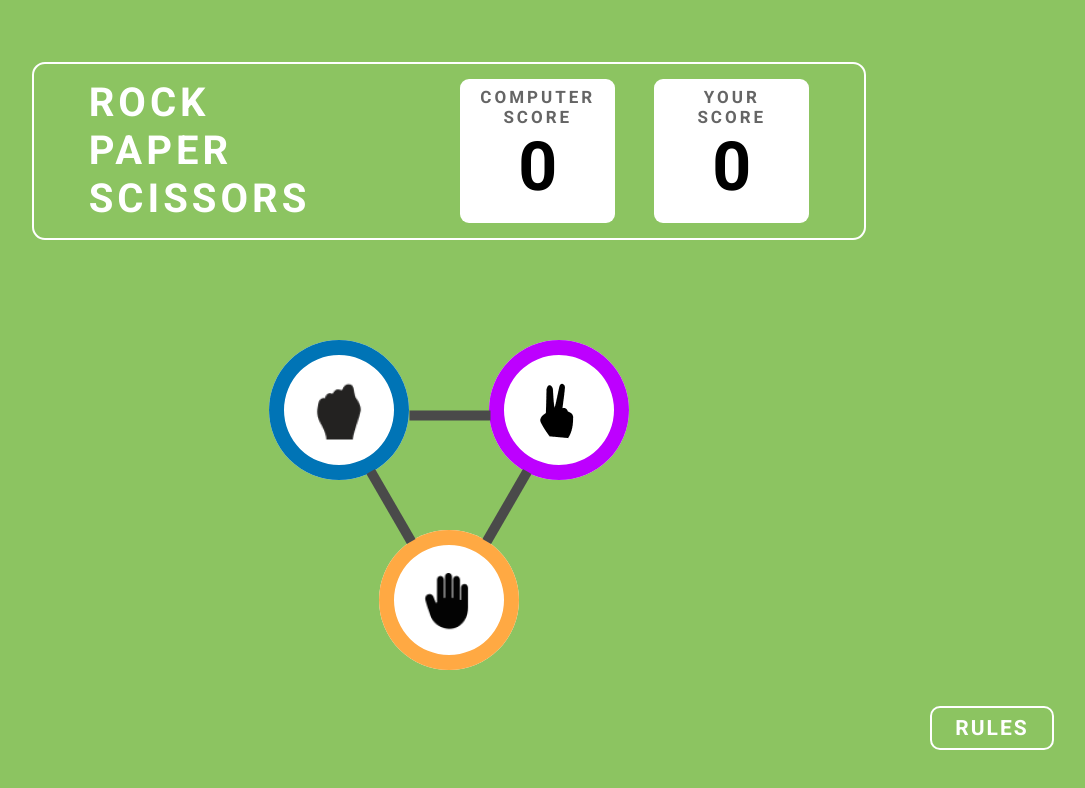
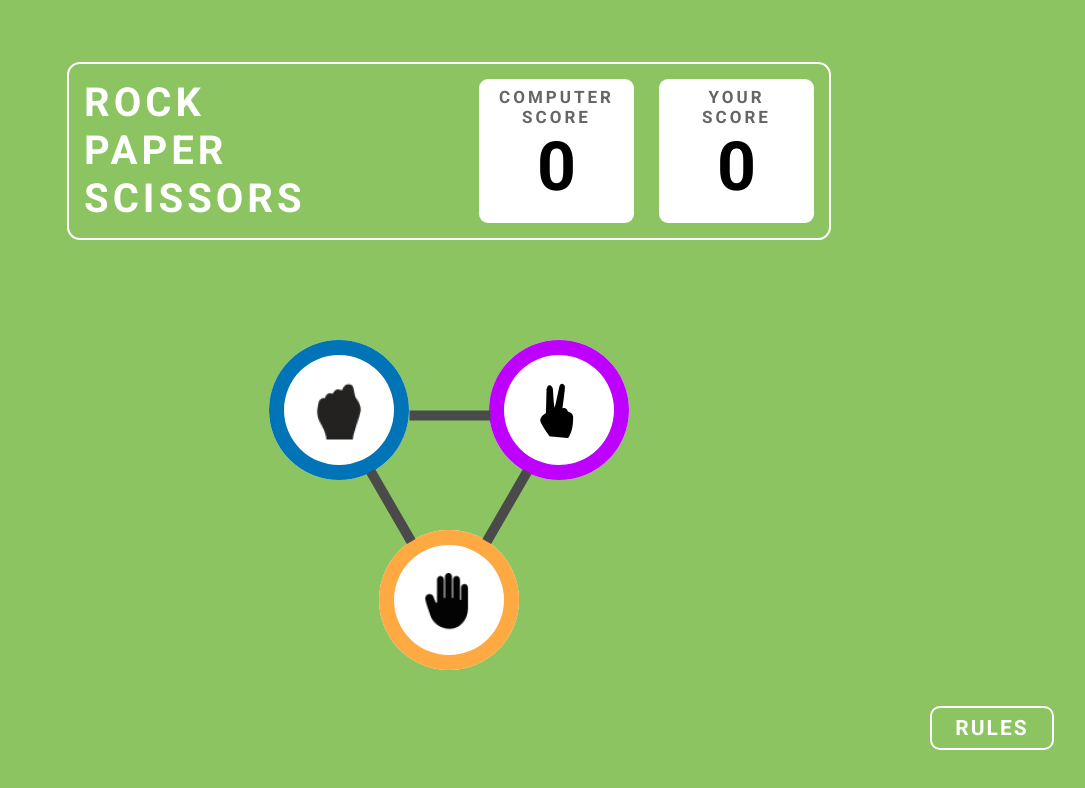
Before and after one commit to sanjaypatel-01/JS-Moduel_Test-Rock-Paper-Scissor, a plain HTML site: page index.html in a window 1280 px wide. Shown: the whole page, without its empty margins (191-1276 px from the left). Drawn offline with Linux system fonts and the light colour scheme.

Commit message:
final commit

```diff
--- a/index.html
+++ b/index.html
@@ -11,7 +11,10 @@
 
         <!-- score-container -->
         <div class="score-container">
+            <div>
                 <h2 class="game-title">ROCK <br> PAPER <br> SCISSORS</h2>
+            </div>
+            <div class="sub-score-container">
                 <div class="container-computer-score">
                     <h3 class="computer-score"> COMPUTER <br> SCORE</h3>
                     <h3 class="computer-score-count" id="compScore">0</h3>
@@ -19,6 +22,7 @@
                 <div class="container-player-score">
                     <h3 class="player-score"> YOUR <br> SCORE</h3>
                     <h3 class="player-score-count" id="userScore">0</h3>
+                </div>
             </div>
         </div>
 
--- a/style.css
+++ b/style.css
@@ -22,14 +22,21 @@ body {
 
 .score-container {
   display: flex;
-  justify-content: center;
+  justify-content: space-between;
   /* background-color: blue; */
   padding: 15px;
   border-color: white;
   border-radius: 13px;
   border-width: 2px;
   border-style: solid;
-  width: 800px;
+  width: 730px;
+}
+
+.sub-score-container{
+  display: flex;
+  align-items: center;
+  justify-content: center;
+  gap: 25px;
 }
 
 .game-title {
@@ -43,7 +50,7 @@ body {
 }
 
 .container-computer-score {
-  margin-left: 150px;
+  /* margin-left: 150px; */
   width: 139px;
   height: 128px;
   background-color: white;
@@ -55,7 +62,7 @@ body {
 }
 
 .container-player-score {
-  margin-left: 39px;
+  /* margin-left: 39px; */
   width: 139px;
   height: 128px;
   background-color: white;
```
Lines whose indentation alone changed are shown as unchanged.
